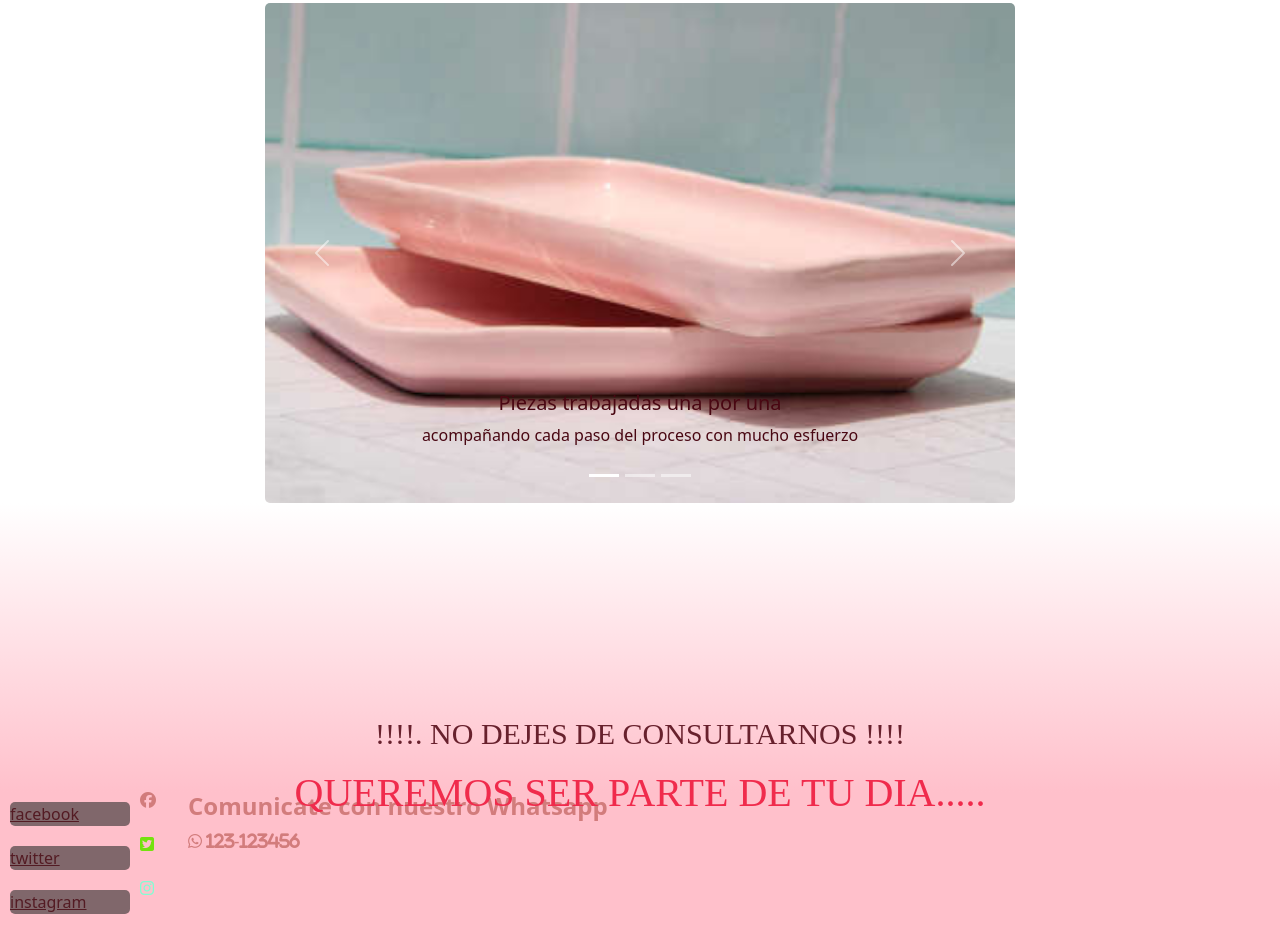
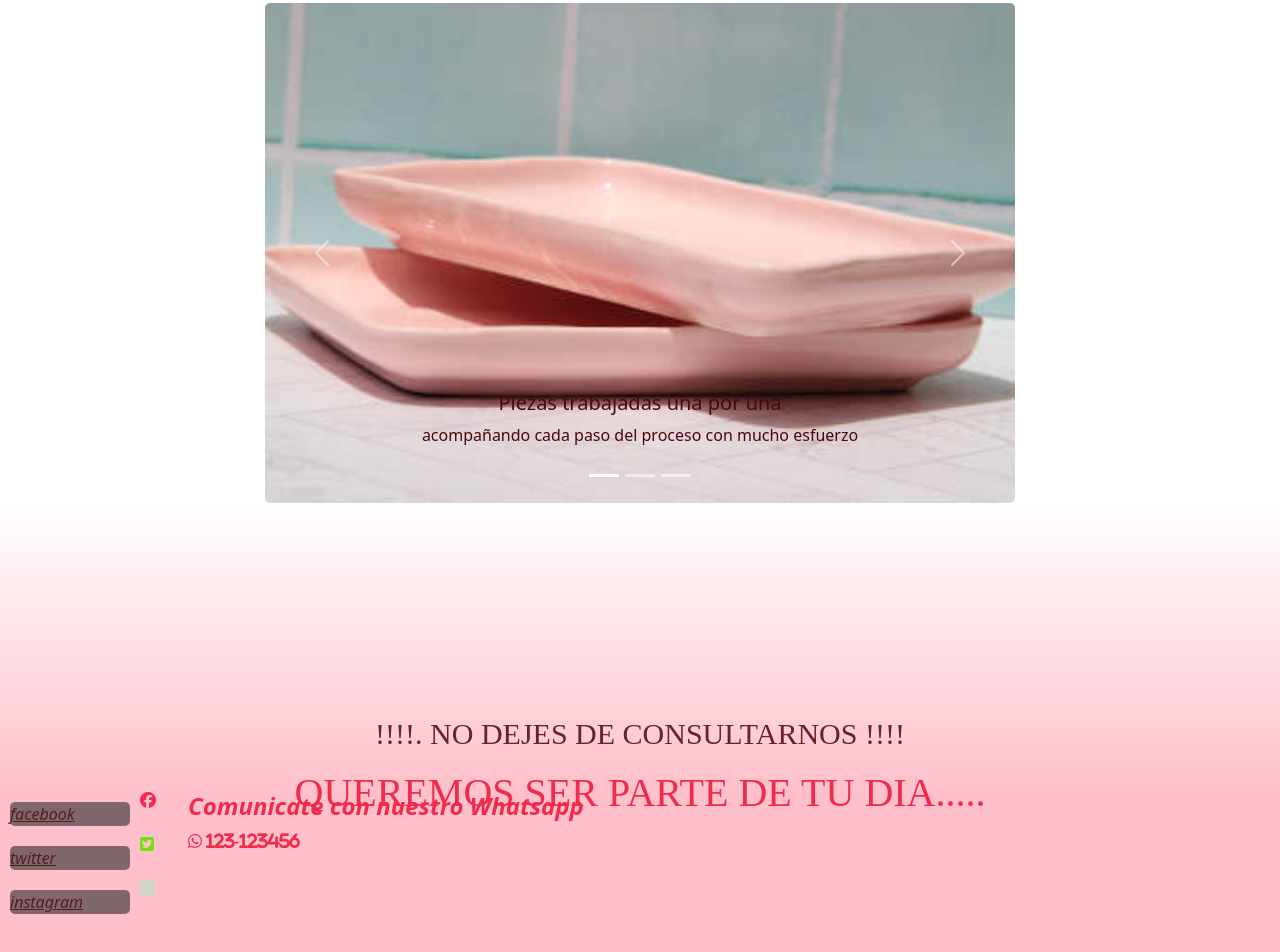
Before and after one commit to sergiopesoa/Pesoa_Sergio_6-desafio_entregable, a website: page index.html in a window 1280 px wide. Shown: the part 437-1389 px from the top of the page. Drawn offline with nearby package versions, Linux system fonts and the light colour scheme; a web font is replaced by a local one.

Commit message:
esilo de fuente y color whatsapp

```diff
--- a/scss/secciones/nuestra_tienda.scss
+++ b/scss/secciones/nuestra_tienda.scss
@@ -38,7 +38,10 @@
     padding: 0;
     margin: 20px auto 0 auto;
   }
-
+.footer{
+    font-style: italic;
+    color:rgb(240, 43, 76); ;
+}
 
 
 @media(max-width: 375px) {
```
Also changed, not shown: css/style.css.
